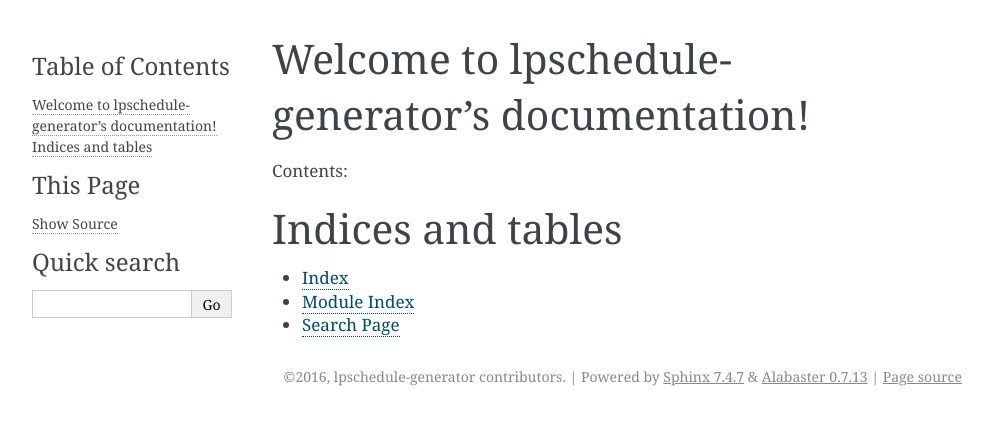
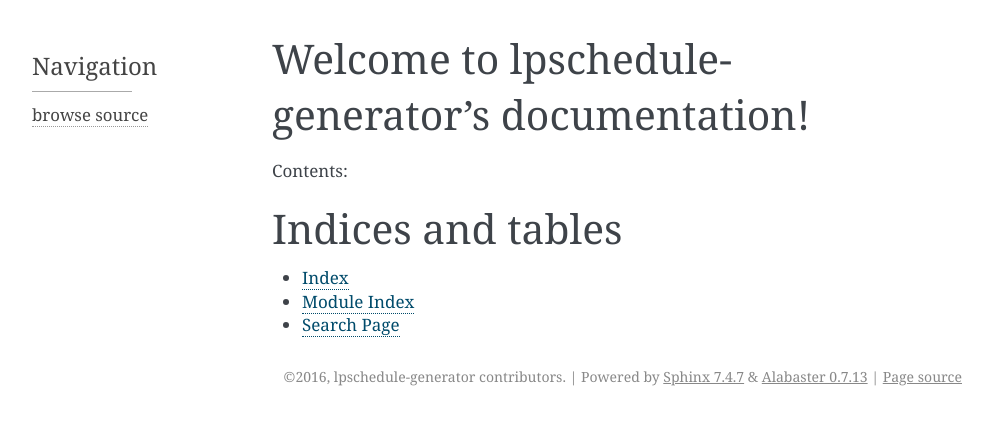
Before and after one commit to r5d/lpschedule-generator, a Sphinx documentation site: the page built from docs/index.rst, in a window 1280 px wide. Shown: the top 425 px of the page, without its empty margins (148-1140 px from the left). Built offline with Sphinx 7.4.7, drawn with Linux system fonts in a browser that asks for light colours.

Commit message:
update docs/conf.py

```diff
--- a/docs/conf.py
+++ b/docs/conf.py
@@ -119,7 +119,11 @@ html_theme = 'alabaster'
 # Theme options are theme-specific and customize the look and feel of a theme
 # further.  For a list of options available for each theme, see the
 # documentation.
-#html_theme_options = {}
+html_theme_options = {
+    'extra_nav_links': {
+        'browse source': 'https://notabug.org/rsd/lpschedule-generator',
+    }
+}
 
 # Add any paths that contain custom themes here, relative to this directory.
 #html_theme_path = []
@@ -160,7 +164,7 @@ html_static_path = ['_static']
 #html_use_smartypants = True
 
 # Custom sidebar templates, maps document names to template names.
-#html_sidebars = {}
+html_sidebars = {'**': ['navigation.html']}
 
 # Additional templates that should be rendered to pages, maps page names to
 # template names.
```
